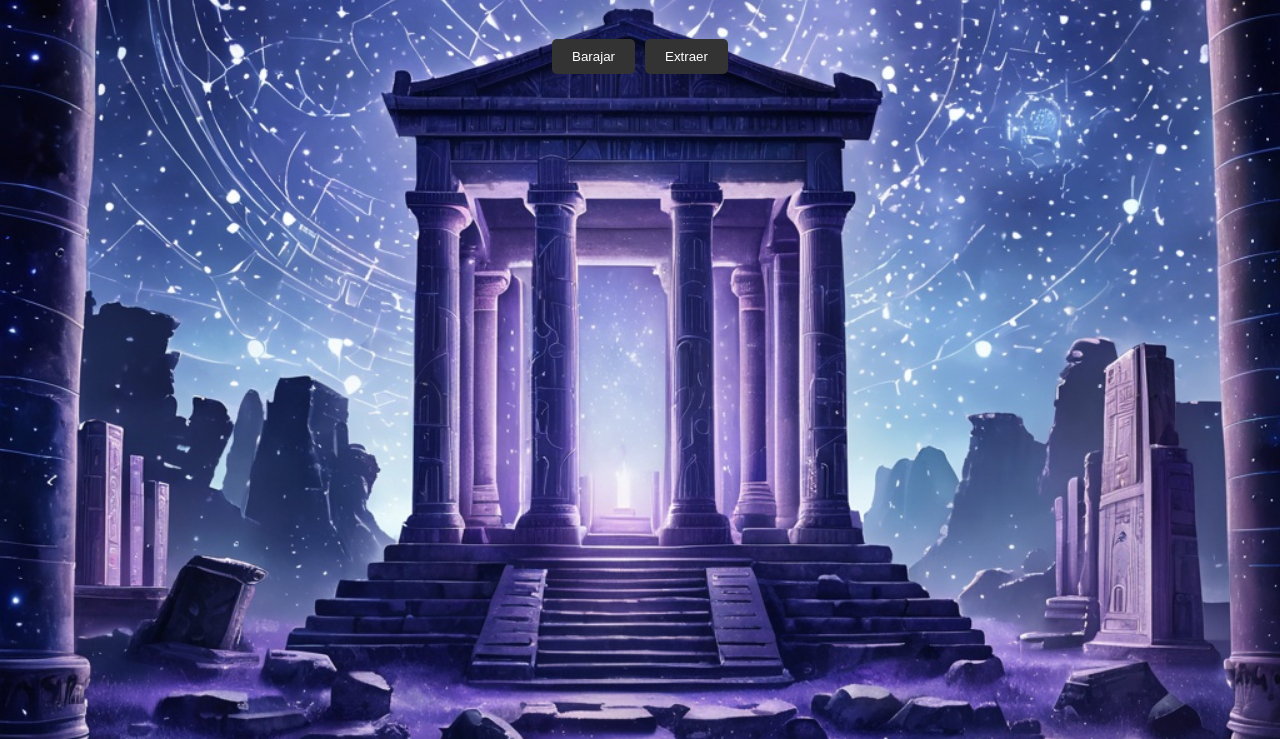
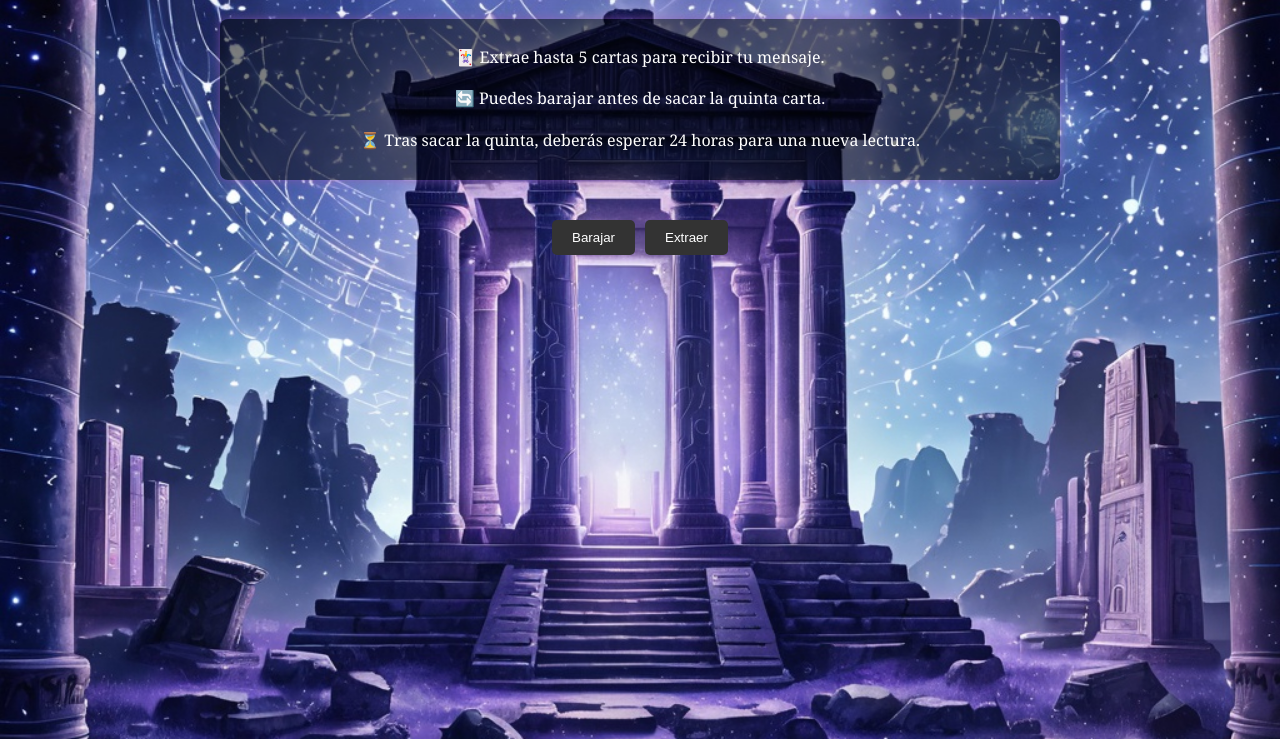
Before and after one commit to SANTIBAC/tarot-pwa, a plain HTML site: page index.html in a window 1280 px wide. Shown: the part 61-800 px from the top of the page. Drawn offline with Linux system fonts and the light colour scheme.

Commit message:
Update index.html

```diff
--- a/index.html
+++ b/index.html
@@ -20,6 +20,20 @@
   color: white;
   text-shadow: 0 0 5px #9b59b6, 0 0 10px #8e44ad;
 }
+.intro {
+  max-width: 800px;
+  margin: 10px auto;
+  padding: 10px 20px;
+  background-color: rgba(0, 0, 0, 0.5);
+  color: white;
+  font-size: 16px;
+  font-family: 'Georgia', serif;
+  text-align: center;
+  border-radius: 8px;
+  line-height: 1.6;
+  box-shadow: 0 0 10px rgba(155, 89, 182, 0.6);
+}
+
 .card-container {
   margin: 20px 0;
   display: flex;
@@ -132,6 +146,12 @@
 </head>
 <body>
 <h1>Tarot 12 Cartas</h1>
+<div class="intro">
+  <p>🃏 Extrae hasta 5 cartas para recibir tu mensaje.</p>
+  <p>🔄 Puedes barajar antes de sacar la quinta carta.</p>
+  <p>⏳ Tras sacar la quinta, deberás esperar 24 horas para una nueva lectura.</p>
+</div>
+
 <div class="card-container"></div>
 <div class="controls">
   <button id="shuffle">Barajar</button>
```
